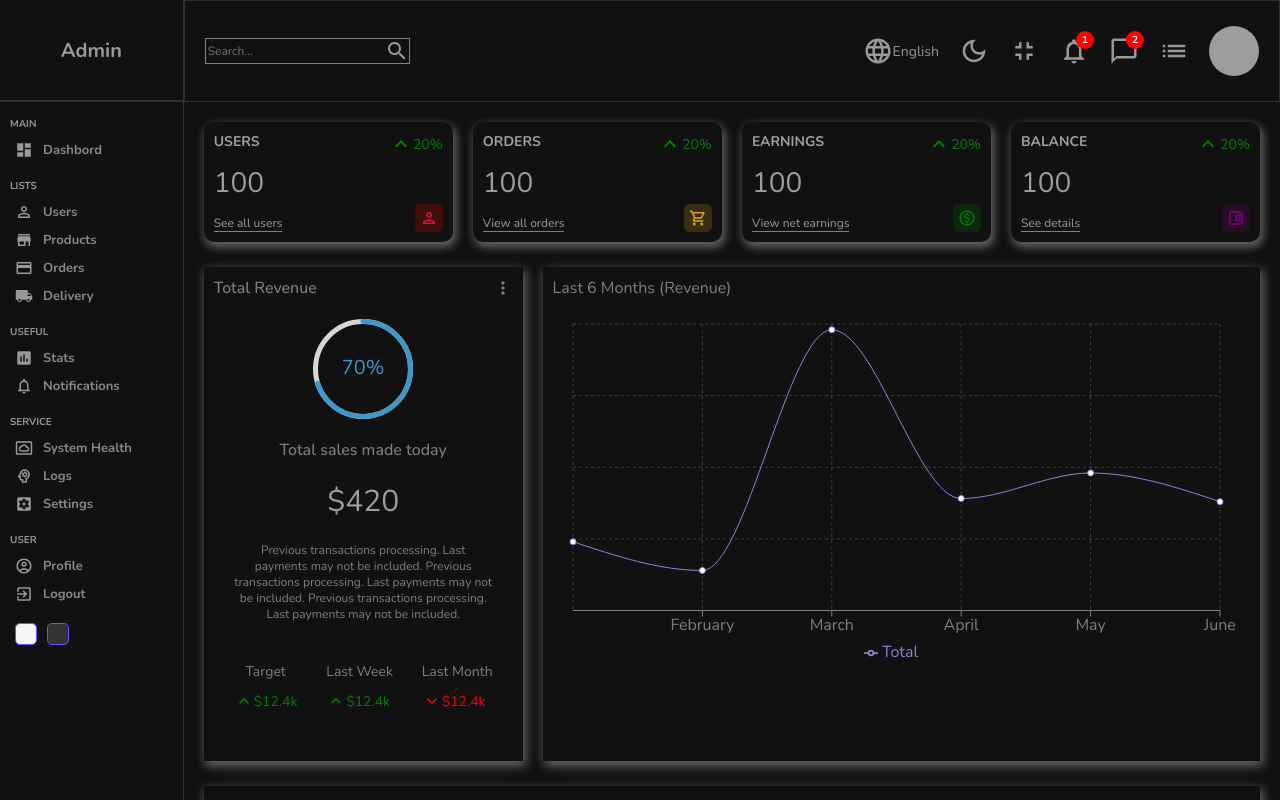
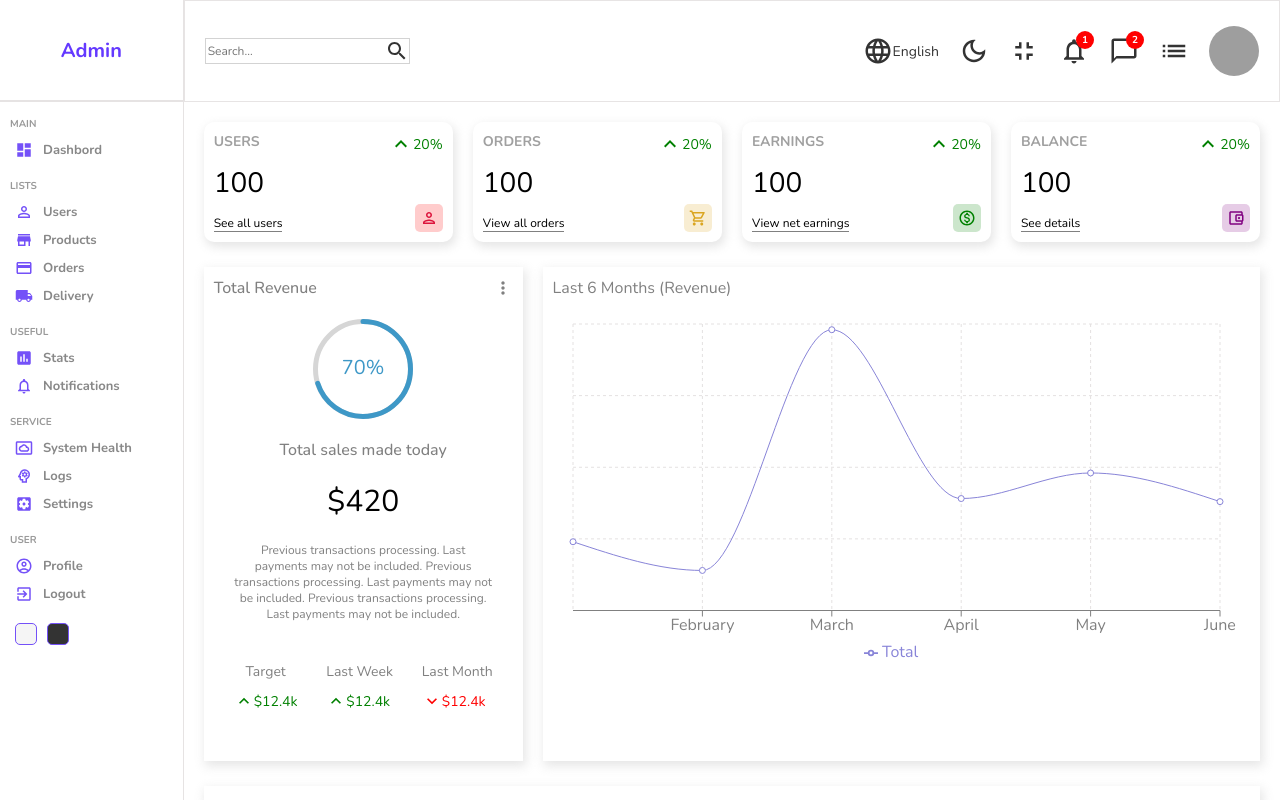
Before and after one commit to RamaneDev/bookingApp, a React (Create React App) app in the folder admin/: page / in a window 1280 px wide. Shown: the top 800 px of the page. Built offline with nearby package versions, Linux system fonts and the light colour scheme; grey boxes are pictures that could not be loaded.

Commit message:
using darkModeContext in app to apply darkMode state

```diff
--- a/admin/src/App.js
+++ b/admin/src/App.js
@@ -7,10 +7,15 @@ import Single from "./pages/single/Single";
 import New from "./pages/new/New";
 import {productInputs, userInputs} from './formSource.js';
 import './style/dark.scss'
+import { DarkModeContext } from "./context/darkModeContext";
+import { useContext } from "react";
 
 function App() {
+
+  const {darkMode} = useContext(DarkModeContext);
+
   return (
-    <div className="app dark">
+    <div className={darkMode ? 'app dark' : 'app'}>
       <BrowserRouter>
         <Routes>
           <Route path="/">
```
